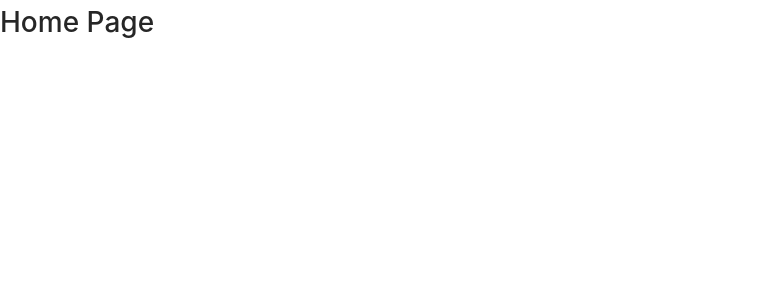
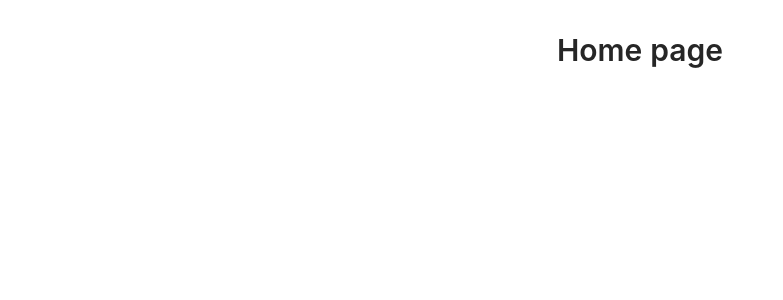
Before and after one commit to coder-do/next-starter, a Next.js app: page / in a window 1280 px wide. Shown: the top 300 px of the page, without its empty margins (0-783 px from the left). Built offline with nearby package versions, Linux system fonts and the light colour scheme.

Commit message:
antd fixes

```diff
--- a/pages/index.js
+++ b/pages/index.js
@@ -1,7 +1,13 @@
-export default function Home() {
-    return (
-        <div>
-            <h1>Home Page</h1>
-        </div>
-    )
-}
+import { Row, Col, Typography } from 'antd';
+
+const { Title } = Typography;
+
+const home = () => (
+    <Row>
+        <Col span={12} offset={6}>
+            <Title level={2} style={{ textAlign: 'center', marginTop: '30px' }}>Home page</Title>
+        </Col>
+    </Row>
+)
+
+export default home;
```
